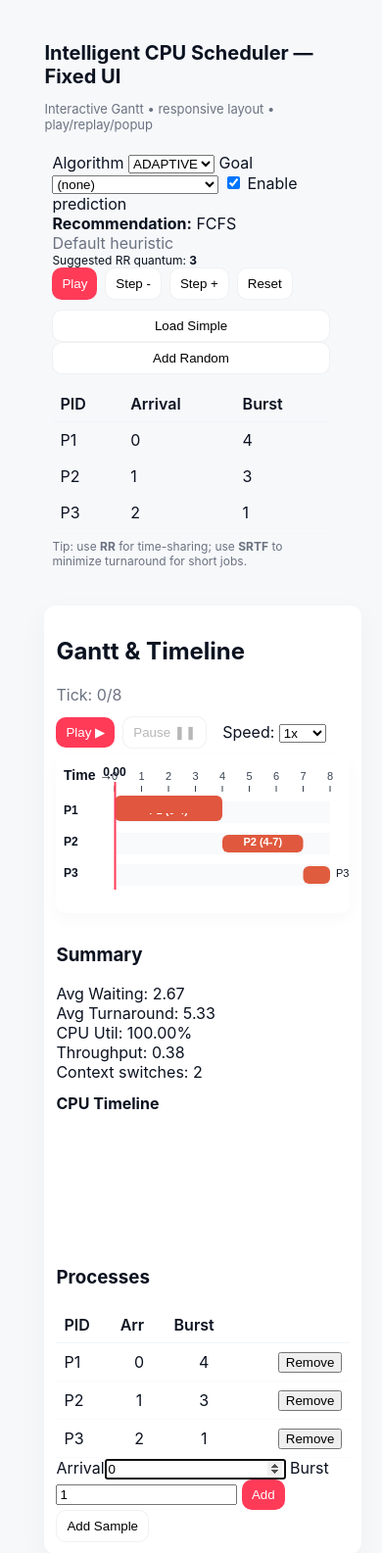
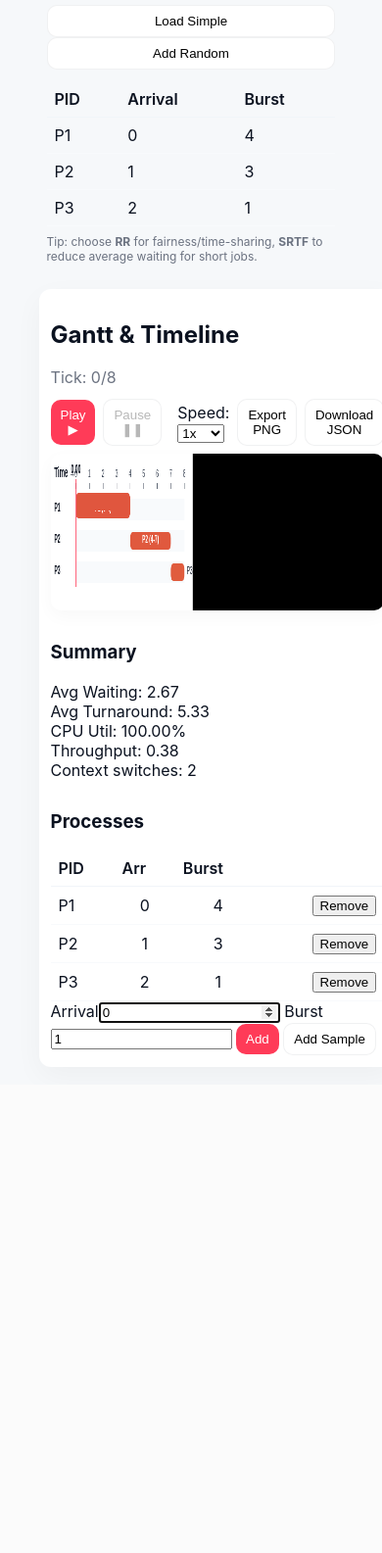
Before and after one commit to venkatesh19-prog/CPU-Scheduler-Simulator, a Flask app: page / in a window 390 px wide. Shown: the top 1585 px of the page at 98% size. After the commit the page ends 1076 px from the top, so only its background shows below. Run offline with Flask 2, Linux system fonts and the light colour scheme.

Commit message:
Final: responsive centered UI, animated canvas Gantt, export PNG/JSON, backend simulate

```diff
--- a/cpu-scheduler-simulator/static/css/style.css
+++ b/cpu-scheduler-simulator/static/css/style.css
@@ -7,12 +7,17 @@
 body{
   font-family:Inter,system-ui,Segoe UI,Roboto,Arial;
   min-height:100vh; background:var(--bg); color:#0b1220;
-  display:flex; align-items:flex-start; justify-content:center;
-  padding:24px;
+  display:flex; align-items:center; justify-content:center;
+  padding:18px;
 }
 
-/* Page container */
-.page{ width:min(1400px,98%); margin:0 auto; padding:18px; box-sizing:border-box; }
+/* Page container - centered and adaptive */
+.page{
+  width:min(1280px,98%);
+  margin:0 auto;
+  padding:18px;
+  box-sizing:border-box;
+}
 
 /* Header */
 .header{margin-bottom:12px}
@@ -45,7 +50,7 @@
 #ganttWrap{position:relative;margin-top:12px}
 canvas#gantt{width:100%;height:220px;display:block;border-radius:10px;background:#fff;box-shadow:0 6px 18px rgba(11,17,32,0.03);}
 
-/* Popup (positioned relative to #ganttWrap) */
+/* Popup */
 .process-popup{position:absolute;pointer-events:none;display:none;z-index:60;transform-origin:center bottom}
 .process-popup .popup-inner{
   background:linear-gradient(90deg, rgba(17,24,39,0.95), rgba(31,41,55,0.95));
@@ -54,7 +59,7 @@
 .process-popup.pop{display:block;animation:popIn 360ms cubic-bezier(.2,.9,.3,1)}
 @keyframes popIn{0%{transform:translateY(8px) scale(0.85);opacity:0}60%{transform:translateY(-6px) scale(1.03);opacity:1}100%{transform:translateY(0) scale(1);opacity:1}}
 
-/* lift class for DOM highlight (if needed) */
+/* lifted highlight helper */
 .lifted{transform:translateY(-8px);transition:transform 240ms ease}
 
 /* Responsive */
--- a/cpu-scheduler-simulator/static/js/app.js
+++ b/cpu-scheduler-simulator/static/js/app.js
@@ -7,6 +7,7 @@
     return colors[n % colors.length];
   };
 
+  // initial state
   let processes = [
     { id:1, pid:"P1", arrival:0, burst:4, remaining:4, color: randColor(1) },
     { id:2, pid:"P2", arrival:1, burst:3, remaining:3, color: randColor(2) },
@@ -17,9 +18,8 @@
   let goal = "";
   let enablePrediction = true;
   let events = [], metrics = null, tick = 0;
-  const ganttWrap = $("#ganttWrap");
 
-  /* ---------- recommendation & engines (same logic as backend) ---------- */
+  /* ---------- recommendation & helpers ---------- */
   function analyze(ps) {
     if (!ps || ps.length===0) return null;
     const bursts = ps.map(p=>p.burst);
@@ -46,21 +46,17 @@
     return Math.min(10, Math.max(2, Math.round(s.avg)));
   }
 
-  /* ---------- request to backend simulate ---------- */
+  /* ---------- backend simulate (preferred) ---------- */
   async function backendSimulate() {
     const body = { algorithm: mode, quantum: suggestQuantum(processes), processes };
     try {
-      const r = await fetch('/simulate', {
-        method: 'POST',
-        headers: { 'Content-Type':'application/json' },
-        body: JSON.stringify(body)
-      });
+      const r = await fetch('/simulate', { method:'POST', headers:{'Content-Type':'application/json'}, body: JSON.stringify(body) });
       if (!r.ok) throw new Error('simulate error');
       const j = await r.json();
       events = j.events;
       metrics = j.metrics;
     } catch (err) {
-      // fallback to local simulation if backend fails (simple)
+      console.warn('backend simulate failed, falling back local', err);
       localRecompute();
     }
     tick = 0;
@@ -68,17 +64,16 @@
     updateUI();
   }
 
-  /* ---------- fallback local simulation (simple FCFS) ---------- */
+  /* ---------- fallback local recompute (FCFS) ---------- */
   function localRecompute() {
-    // simple FCFS fallback if server unavailable
     const sorted = processes.slice().sort((a,b)=>a.arrival - b.arrival || a.id - b.id);
     const ev = []; let t=0;
     for (const p of sorted) {
-      if (t < p.arrival) { for (let x=t;x<p.arrival;x++) ev.push({time:x, pid:null}); t=p.arrival; }
-      for (let k=0;k<p.burst;k++) { ev.push({time:t, pid:p.pid}); t++; }
+      if (t < p.arrival) { for (let x=t;x<p.arrival;x++) ev.push({time:x,pid:null}); t = p.arrival; }
+      for (let i=0;i<p.burst;i++){ ev.push({time:t,pid:p.pid}); t++; }
     }
+    events = ev;
     metrics = { totalTime: ev.length, events: ev, avgWaiting:0, avgTurnaround:0, cpuUtil:100, throughput:0, contextSwitches:0, processMetrics:[] };
-    events = ev;
   }
 
   /* ---------- UI helpers ---------- */
@@ -96,6 +91,7 @@
       recompute();
     }));
   }
+
   function refreshSidebarTable() {
     const t = $("#jsonTableBody");
     if (!t) return;
@@ -110,7 +106,7 @@
     $("#recQuantum").innerText = suggestQuantum(processes);
   }
 
-  /* ---------- draw/animate gantt on canvas ---------- */
+  /* ---------- Animated canvas Gantt (same engine as before) ---------- */
   (function(){
     const canvas = document.getElementById("gantt");
     const playBtn = document.getElementById("playBtn");
@@ -120,6 +116,9 @@
     const popupPid = document.getElementById("popupPid");
     const popupMeta = document.getElementById("popupMeta");
     const sidebarPlay = document.getElementById("playSidebar");
+    const exportPNG = document.getElementById("exportPNG");
+    const downloadJSON = document.getElementById("downloadJSON");
+
     if (!canvas) return;
     const ctx = canvas.getContext("2d", { alpha:false });
     const padding = { left:60, right:20, top:18, bottom:30 };
@@ -210,7 +209,7 @@
     function renderFrame() {
       if (!anim.schedule) return;
       renderStatic(anim.schedule, { pidRows: anim.pidRows, start: anim.start, end: anim.end });
-      // highlight active
+      // highlight active: draw lifted bar overlay for current segment
       const active = anim.schedule.find(seg => (anim.current >= seg[0] && anim.current < seg[1]));
       if (active) {
         const [s,e,pid] = active;
@@ -274,6 +273,27 @@
       requestAnimationFrame(loop);
     }
 
+    // export PNG
+    exportPNG && exportPNG.addEventListener('click', ()=> {
+      if (!anim.schedule) return alert('Nothing to export');
+      // create temporary canvas with full resolution
+      const tmp = document.createElement('canvas');
+      tmp.width = canvas.width; tmp.height = canvas.height;
+      const tctx = tmp.getContext('2d');
+      // draw current canvas contents
+      tctx.drawImage(canvas, 0, 0);
+      const data = tmp.toDataURL('image/png');
+      const a = document.createElement('a'); a.href = data; a.download = 'gantt.png'; a.click();
+    });
+
+    // download JSON
+    downloadJSON && downloadJSON.addEventListener('click', ()=> {
+      if (!anim.schedule) return alert('No schedule to download');
+      const payload = { schedule: anim.schedule, start: anim.start, end: anim.end, generated: new Date().toISOString() };
+      const blob = new Blob([JSON.stringify(payload, null, 2)], { type: 'application/json' });
+      const url = URL.createObjectURL(blob); const a = document.createElement('a'); a.href = url; a.download = 'schedule.json'; a.click(); URL.revokeObjectURL(url);
+    });
+
     window.drawGanttAnimated = function(schedule) {
       if (!Array.isArray(schedule) || schedule.length===0) { ctx.clearRect(0,0,canvas.width,canvas.height); return; }
       const meta = prepare(schedule);
@@ -289,13 +309,13 @@
 
       playBtn.onclick = function() {
         if (!anim.schedule) return;
-        if (anim.current >= anim.end) anim.current = anim.start;
+        if (anim.current >= anim.end) anim.current = anim.start; // replay support
         anim.playing = true; anim.speed = parseFloat(speedSel.value) || 1;
         playBtn.disabled = true; pauseBtn.disabled = false; if (sidebarPlay) sidebarPlay.innerText="Pause";
         requestAnimationFrame(loop);
       };
       pauseBtn.onclick = function() { anim.playing=false; playBtn.disabled=false; pauseBtn.disabled=true; if (sidebarPlay) sidebarPlay.innerText="Play"; };
-      speedSel.onchange = function(){ anim.speed = parseFloat(speedSel.value) || 1; };
+      speedSel.onchange = function() { anim.speed = parseFloat(speedSel.value) || 1; };
 
       if (sidebarPlay) {
         sidebarPlay.onclick = function() {
@@ -304,19 +324,27 @@
           else { if (anim.current >= anim.end) anim.current = anim.start; anim.playing=true; anim.speed=parseFloat(speedSel.value)||1; playBtn.disabled=true; pauseBtn.disabled=false; sidebarPlay.innerText="Pause"; requestAnimationFrame(loop); }
         };
       }
-      // ensure canvas resizes correctly
+
+      // handle resizing to keep canvas full width and popup placement correct
       resizeCanvas();
-      window.setTimeout(()=> { resizeCanvas(); renderStatic(schedule, { pidRows: anim.pidRows, start: anim.start, end: anim.end }); renderFrame(); }, 50);
+      setTimeout(()=> { resizeCanvas(); renderStatic(schedule, { pidRows: anim.pidRows, start: anim.start, end: anim.end }); renderFrame(); }, 30);
     };
+
+    function resizeCanvas() {
+      const rect = canvas.getBoundingClientRect();
+      const dpr = window.devicePixelRatio || 1;
+      canvas.width = Math.max(800, rect.width) * dpr;
+      canvas.height = rect.height * dpr;
+      canvas.style.width = "100%";
+      ctx.setTransform(dpr,0,0,dpr,0,0);
+      anim.width = rect.width; anim.height = rect.height;
+    }
 
     window.addEventListener('resize', ()=> { if (anim.schedule) { resizeCanvas(); renderStatic(anim.schedule, { pidRows: anim.pidRows, start: anim.start, end: anim.end }); renderFrame(); } });
   })();
 
   /* ---------- main wiring ---------- */
-  function recompute() {
-    // prefer backend simulate; if fails, fallback
-    backendSimulate();
-  }
+  function recompute() { backendSimulate(); }
 
   function updateUI() {
     $("#tickLabel").innerText = `Tick: ${tick}/${metrics ? metrics.totalTime : 0}`;
@@ -324,7 +352,7 @@
     if (!metrics) sb.innerHTML = "No data";
     else {
       sb.innerHTML = `<div>Avg Waiting: ${metrics.avgWaiting.toFixed(2)}</div><div>Avg Turnaround: ${metrics.avgTurnaround.toFixed(2)}</div><div>CPU Util: ${metrics.cpuUtil.toFixed(2)}%</div><div>Throughput: ${metrics.throughput.toFixed(2)}</div><div>Context switches: ${metrics.contextSwitches}</div>`;
-      // draw schedule on canvas
+      // draw schedule
       const blocks = [];
       for (let i=0;i<events.length;i++){
         const e = events[i];
@@ -337,7 +365,7 @@
     renderProcTable(); refreshSidebarTable();
   }
 
-  /* ---------- small UI actions ---------- */
+  /* ---------- small actions ---------- */
   function addProcess(a,b) { const id = nextId++; const p={id,pid:`P${id}`,arrival:Number(a),burst:Number(b),remaining:Number(b),color:randColor(id)}; processes.push(p); processes.sort((x,y)=>x.arrival - y.arrival || x.id - y.id); recompute(); }
   function removeById(id) { processes = processes.filter(p=>p.id !== id); recompute(); }
 
@@ -352,17 +380,15 @@
     $("#stepBack").addEventListener("click", ()=>{ if (!metrics) return; tick = Math.max(0, tick-1); updateUI(); });
     $("#stepForward").addEventListener("click", ()=>{ if (!metrics) return; tick = Math.min(metrics.totalTime, tick+1); updateUI(); });
     $("#resetBtn").addEventListener("click", ()=>{ if (!metrics) return; tick = 0; updateUI(); const sp=$("#playSidebar"); if (sp) sp.innerText="Play"; });
-    $("#playSidebar").addEventListener("click", ()=>{ const sp=$("#playSidebar"); if (!metrics) return; // toggle simple sidebar playback (legacy)
-      if (sp._int) { clearInterval(sp._int); sp._int=null; sp.innerText="Play"; } else { sp._int = setInterval(()=>{ tick++; if (tick>=metrics.totalTime) { clearInterval(sp._int); sp._int=null; sp.innerText="Play"; tick=metrics.totalTime; } updateUI(); }, 250); sp.innerText="Pause"; } });
+
+    $("#playSidebar").addEventListener("click", ()=>{ const sp=$("#playSidebar"); if (!metrics) return; if (sp._int) { clearInterval(sp._int); sp._int=null; sp.innerText="Play"; } else { sp._int = setInterval(()=>{ tick++; if (tick>=metrics.totalTime) { clearInterval(sp._int); sp._int=null; sp.innerText="Play"; tick=metrics.totalTime; } updateUI(); }, 250); sp.innerText="Pause"; } });
   }
 
-  /* ---------- init ---------- */
   function init() {
     document.addEventListener("click", (e)=> { if (e.target && e.target.matches && e.target.matches(".link")) { const id = Number(e.target.dataset?.id); if (id) removeById(id); }});
-    wire(); recompute();
-    renderProcTable(); refreshSidebarTable();
-    const inp = $("#inArrival"); if (inp) inp.focus();
+    wire(); recompute(); renderProcTable(); refreshSidebarTable(); const inp = $("#inArrival"); if (inp) inp.focus();
   }
+
   window.schedulerApp = { getState: ()=>({processes,metrics,events,tick}), recompute };
   init();
 })();
--- a/cpu-scheduler-simulator/templates/index.html
+++ b/cpu-scheduler-simulator/templates/index.html
@@ -3,30 +3,29 @@
 <head>
   <meta charset="utf-8" />
   <meta name="viewport" content="width=device-width,initial-scale=1" />
-  <title>Intelligent CPU Scheduler — Fixed UI</title>
+  <title>Intelligent CPU Scheduler — Final</title>
 
-  <script src="https://cdn.jsdelivr.net/npm/chart.js"></script>
-  <link rel="stylesheet" href="/static/css/style.css">
+  <link rel="stylesheet" href="/static/css/style.css?v=9">
 </head>
 <body>
-  <div class="page">
+  <div class="page" role="main">
     <header class="header">
-      <h1>Intelligent CPU Scheduler — Fixed UI</h1>
-      <p class="sub">Interactive Gantt • responsive layout • play/replay/popup</p>
+      <h1>Intelligent CPU Scheduler</h1>
+      <p class="sub">Animated Gantt • Popup lift animation • export PNG / JSON • responsive & centered</p>
     </header>
 
     <main class="main">
       <aside class="sidebar">
         <div class="panel">
-          <label class="label" for="mode">Algorithm</label>
-          <select id="mode">
+          <label for="mode" class="label">Algorithm</label>
+          <select id="mode" aria-label="Choose algorithm">
             <option value="ADAPTIVE">ADAPTIVE</option>
             <option value="FCFS">FCFS</option>
             <option value="SRTF">SRTF</option>
             <option value="RR">RR</option>
           </select>
 
-          <label class="label" for="goal">Goal</label>
+          <label for="goal" class="label">Goal</label>
           <select id="goal">
             <option value="">(none)</option>
             <option value="minWaiting">Minimize waiting</option>
@@ -55,15 +54,15 @@
           </div>
 
           <div class="json-table-wrap" style="margin-top:12px">
-            <table class="json-table">
+            <table class="json-table" aria-label="Process table">
               <thead><tr><th>PID</th><th>Arrival</th><th>Burst</th></tr></thead>
               <tbody id="jsonTableBody"><tr><td colspan="3" class="muted center small">No data</td></tr></tbody>
             </table>
           </div>
 
-          <p class="small muted" style="margin-top:8px">
-            Tip: use <strong>RR</strong> for time-sharing; use <strong>SRTF</strong> to minimize turnaround for short jobs.
-          </p>
+          <div class="small muted" style="margin-top:8px">
+            Tip: choose <strong>RR</strong> for fairness/time-sharing, <strong>SRTF</strong> to reduce average waiting for short jobs.
+          </div>
         </div>
       </aside>
 
@@ -74,16 +73,19 @@
             <div class="muted" id="tickLabel">Tick: 0 / 0</div>
           </div>
 
-          <div id="ganttWrap" class="gantt-wrap">
+          <div id="ganttWrap" class="gantt-wrap" role="region" aria-label="Gantt chart area">
             <div class="gantt-controls" style="display:flex;gap:8px;align-items:center;margin-bottom:8px;">
               <button id="playBtn" class="btn primary">Play ▶</button>
               <button id="pauseBtn" class="btn" disabled>Pause ❚❚</button>
               <label style="margin-left:8px">Speed:
                 <select id="speedSel"><option value="0.5">0.5x</option><option value="1" selected>1x</option><option value="1.5">1.5x</option><option value="2">2x</option></select>
               </label>
+
+              <button id="exportPNG" class="btn" title="Download PNG">Export PNG</button>
+              <button id="downloadJSON" class="btn" title="Download schedule JSON">Download JSON</button>
             </div>
 
-            <canvas id="gantt" height="200"></canvas>
+            <canvas id="gantt" height="220" aria-hidden="false"></canvas>
 
             <div id="processPopup" class="process-popup" aria-hidden="true">
               <div class="popup-inner"><div class="popup-title" id="popupPid">P1</div><div class="popup-meta" id="popupMeta">Burst: 5 • Start: 0</div></div>
@@ -94,8 +96,6 @@
             <div class="card-section">
               <h3>Summary</h3>
               <div id="summaryBox">No data</div>
-              <h4 style="margin-top:12px">CPU Timeline</h4>
-              <canvas id="cpuChart" height="100"></canvas>
             </div>
 
             <div class="card-section">
@@ -120,6 +120,6 @@
     </main>
   </div>
 
-  <script src="/static/js/app.js?v=6"></script>
+  <script src="/static/js/app.js?v=9"></script>
 </body>
 </html>
```
Also changed, not shown: cpu-scheduler-simulator/requirements.txt (+1 -3 lines), requirements.txt (added, +4 -0 lines), 1 other file.
